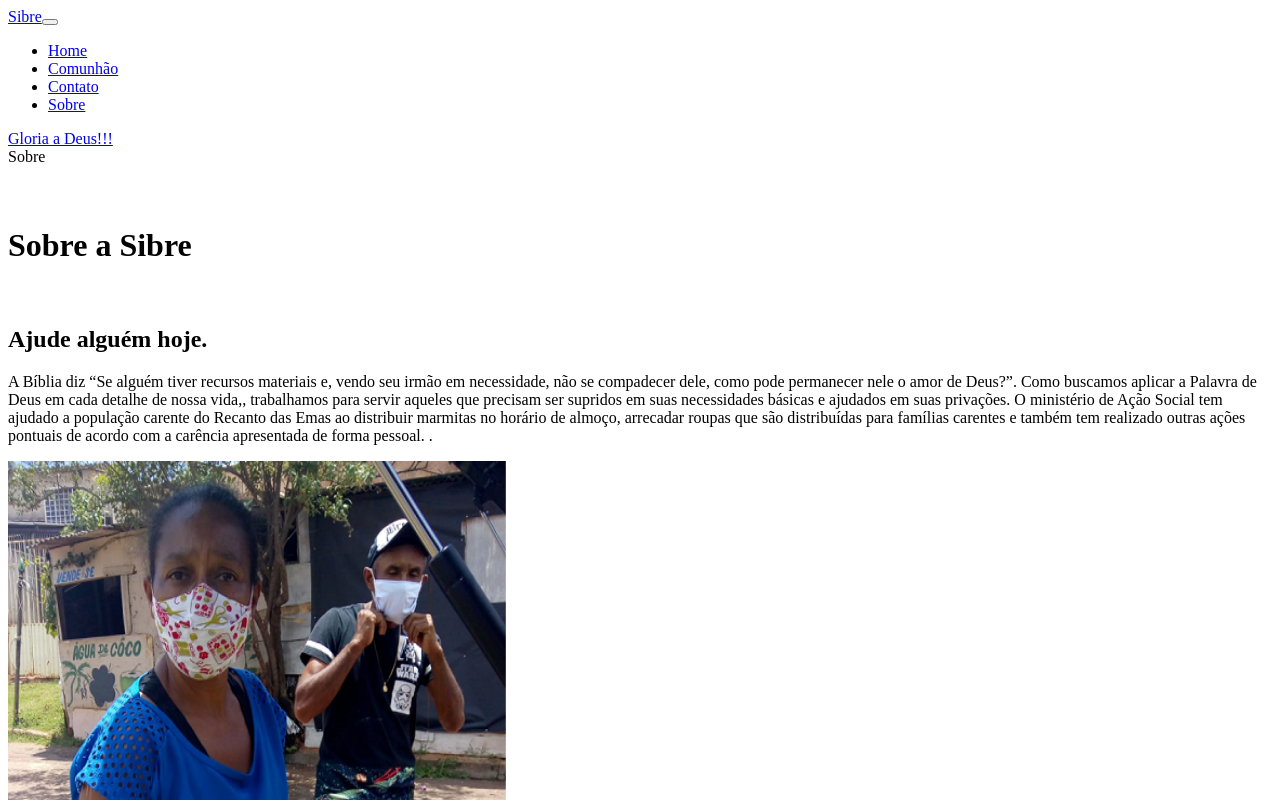
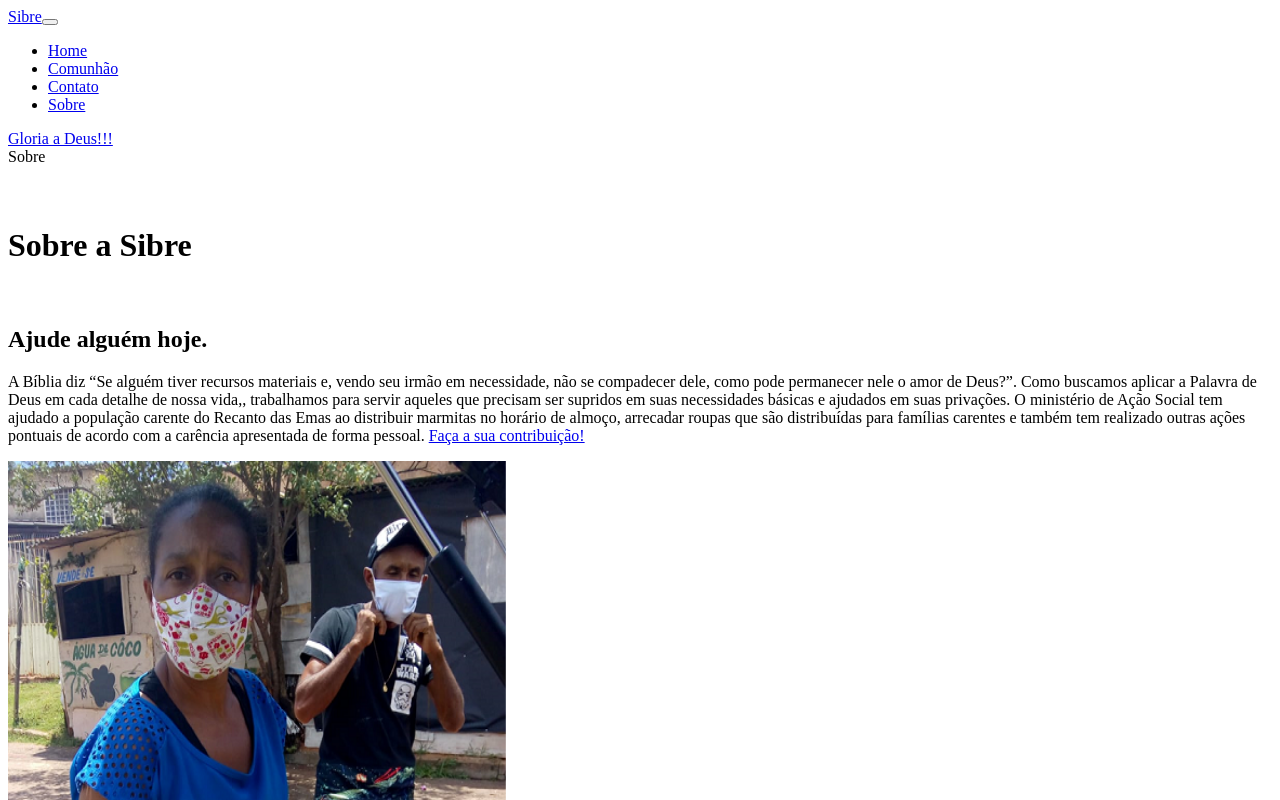
Before and after one commit to Ernilson/site-sibre-react-next, a Next.js app: page /acao_social in a window 1280 px wide. Shown: the top 800 px of the page. Built offline with nearby package versions, Linux system fonts and the light colour scheme.

Commit message:
contribuiçao

```diff
--- a/pages/acao_social.js
+++ b/pages/acao_social.js
@@ -2,6 +2,7 @@ import React from 'react';
 import Head from 'next/head';
 import Menu from '../componete/Menu.js';
 import RodaPe from '../componete/RodaPe';
+import Link from 'next/link';
 import { Jumbotron, Container } from 'reactstrap';
 
 function acao_Social() {
@@ -38,9 +39,15 @@ function acao_Social() {
                 <div className="row featurette">
                     <div className="col-md-7 order-md-2">
                         <h2 className="featurette-heading">Ajude alguém hoje.</h2>
-                        <p className="lead">A Bíblia diz “Se alguém tiver recursos materiais e, vendo seu irmão em necessidade, não se compadecer dele, como pode permanecer nele o amor de Deus?”. Como buscamos aplicar a Palavra de Deus em cada detalhe de nossa vida,, trabalhamos para servir aqueles que precisam ser supridos em suas necessidades básicas e ajudados em suas privações.
-                        O ministério de Ação Social tem ajudado a população carente do Recanto das Emas ao distribuir marmitas no horário de almoço, arrecadar roupas que são distribuídas para famílias carentes e também tem realizado outras ações pontuais de acordo com a carência apresentada de forma pessoal.
-.</p>
+                        <p className="lead">A Bíblia diz “Se alguém tiver recursos materiais e, vendo seu irmão em necessidade,
+                        não se compadecer dele, como pode permanecer nele o amor de Deus?”. Como buscamos aplicar
+                        a Palavra de Deus em cada detalhe de nossa vida,, trabalhamos para servir aqueles que precisam
+                        ser supridos em suas necessidades básicas e ajudados em suas privações.
+                        O ministério de Ação Social tem ajudado a população carente do Recanto das Emas
+                        ao distribuir marmitas no horário de almoço, arrecadar roupas que são distribuídas
+                        para famílias carentes e também tem realizado outras ações pontuais de acordo com a
+                        carência apresentada de forma pessoal.  <Link href="/contato">Faça a sua contribuição!
+                        </Link></p>
                     </div>
                     <div className="col-md-5 order-md-1">
                         <img src="/Fran5.png" className="bd-placeholder-img bd-placeholder-img-lg featurette-image img-fluid mx-auto"
@@ -53,8 +60,13 @@ function acao_Social() {
                 <div className="row featurette">
                     <div className="col-md-7 order-md-2">
                         <h2 className="featurette-heading">Doe um pouco do seu dia.</h2>
-                        <p className="lead">A Bíblia diz “Se alguém tiver recursos materiais e, vendo seu irmão em necessidade, não se compadecer dele, como pode permanecer nele o amor de Deus?”. Como buscamos aplicar a Palavra de Deus em cada detalhe de nossa vida,, trabalhamos para servir aqueles que precisam ser supridos em suas necessidades básicas e ajudados em suas privações.
-                        O ministério de Ação Social tem ajudado a população carente do Recanto das Emas ao distribuir marmitas no horário de almoço, arrecadar roupas que são distribuídas para famílias carentes e também tem realizado outras ações pontuais de acordo com a carência apresentada de forma pessoal.
+                        <p className="lead">A Bíblia diz “Se alguém tiver recursos materiais e, vendo seu irmão em necessidade,
+                         não se compadecer dele, como pode permanecer nele o amor de Deus?”. Como buscamos aplicar
+                         a Palavra de Deus em cada detalhe de nossa vida,, trabalhamos para servir aqueles que precisam
+                         ser supridos em suas necessidades básicas e ajudados em suas privações.
+                        O ministério de Ação Social tem ajudado a população carente do Recanto das Emas ao distribuir
+                        marmitas no horário de almoço, arrecadar roupas que são distribuídas para famílias carentes e
+                        também tem realizado outras ações pontuais de acordo com a carência apresentada de forma pessoal.
                         </p>
                     </div>
                     <div className="col-md-5 order-md-1">
```
